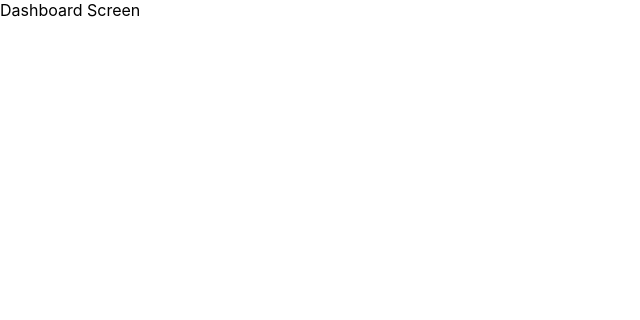
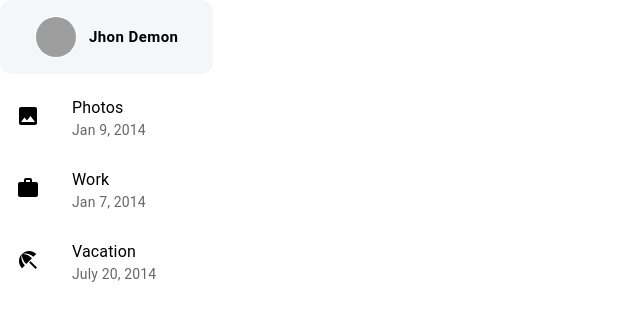
Before and after one commit to diegofandino/weddApp, a React (Create React App) app: page / in a window 1280 px wide. Shown: the top 320 px of the page, without its empty margins (0-640 px from the left). Built offline with nearby package versions, Linux system fonts and the light colour scheme; sample sign-in values are in the browser's storage; grey boxes are pictures that could not be loaded.

Commit message:
Se empieza a adelantar el dashboard con los componentes requeridos

```diff
--- /dev/null
+++ b/src/components/MenuSidebar.tsx
@@ -0,0 +1,33 @@
+import React from 'react';
+import List from '@mui/material/List';
+import ListItem from '@mui/material/ListItem';
+import ListItemText from '@mui/material/ListItemText';
+import ListItemAvatar from '@mui/material/ListItemAvatar';
+import ImageIcon from '@mui/icons-material/Image';
+import WorkIcon from '@mui/icons-material/Work';
+import BeachAccessIcon from '@mui/icons-material/BeachAccess';
+
+export const MenuSidebar = () => {
+  return (
+<List sx={{ width: '100%', maxWidth: 360, bgcolor: 'background.paper' }}>
+      <ListItem>
+        <ListItemAvatar>
+            <ImageIcon />
+        </ListItemAvatar>
+        <ListItemText primary="Photos" secondary="Jan 9, 2014" />
+      </ListItem>
+      <ListItem>
+        <ListItemAvatar>
+            <WorkIcon />
+        </ListItemAvatar>
+        <ListItemText primary="Work" secondary="Jan 7, 2014" />
+      </ListItem>
+      <ListItem>
+        <ListItemAvatar>
+            <BeachAccessIcon />
+        </ListItemAvatar>
+        <ListItemText primary="Vacation" secondary="July 20, 2014" />
+      </ListItem>
+    </List>
+  );
+};
--- /dev/null
+++ b/src/components/UserInfoBar.tsx
@@ -0,0 +1,45 @@
+import { Avatar, Typography } from '@mui/material';
+import { makeStyles } from '@mui/styles';
+import { Box } from '@mui/system';
+import React from 'react';
+
+const useStyles = makeStyles({
+    boxInformation: {
+        display: 'flex',
+        flexDirection: 'row',
+        alignItems: 'center',
+        justifyContent: 'center',
+        padding: '16px 20px',
+        borderRadius: '12px',
+        backgroundColor: 'rgb(244, 246, 248)',
+    },
+    nameUser: {
+        paddingLeft: 12,
+        fontSize: 15,
+        fontWeight: 'bold',
+        textTransform: 'capitalize'
+    },
+    avatarUser: {
+        border: '1px solid #FFFFFF'
+    }
+});
+
+export const UserInfoBar = () => {
+
+    const classes = useStyles();
+
+  return (
+      <>
+        <Box className={classes.boxInformation} >
+            <Box>
+                <Avatar className={classes.avatarUser} alt="Remy Sharp" src="/static/images/avatar/1.jpg" />
+            </Box>
+            <Box>
+            <Typography className={classes.nameUser} variant="button">
+                Jhon Demon
+            </Typography>
+            </Box>
+        </Box>
+      </>
+  );
+};
--- a/src/pages/DashboardScreen.tsx
+++ b/src/pages/DashboardScreen.tsx
@@ -1,7 +1,21 @@
+import { Grid } from '@mui/material';
+import { Box } from '@mui/system';
 import React from 'react';
+import { MenuSidebar } from '../components/MenuSidebar';
+import { UserInfoBar } from '../components/UserInfoBar';
 
 export const DashboardScreen = () => {
   return(
-      <div> Dashboard Screen </div>
+      <Grid container>
+        <Grid item xs={2}>
+          <Box>
+            <UserInfoBar />
+          </Box>
+          <Box>
+            <MenuSidebar />
+          </Box>
+        </Grid>
+        <Grid item xs={10}></Grid>
+      </Grid>
   );
 };
```
